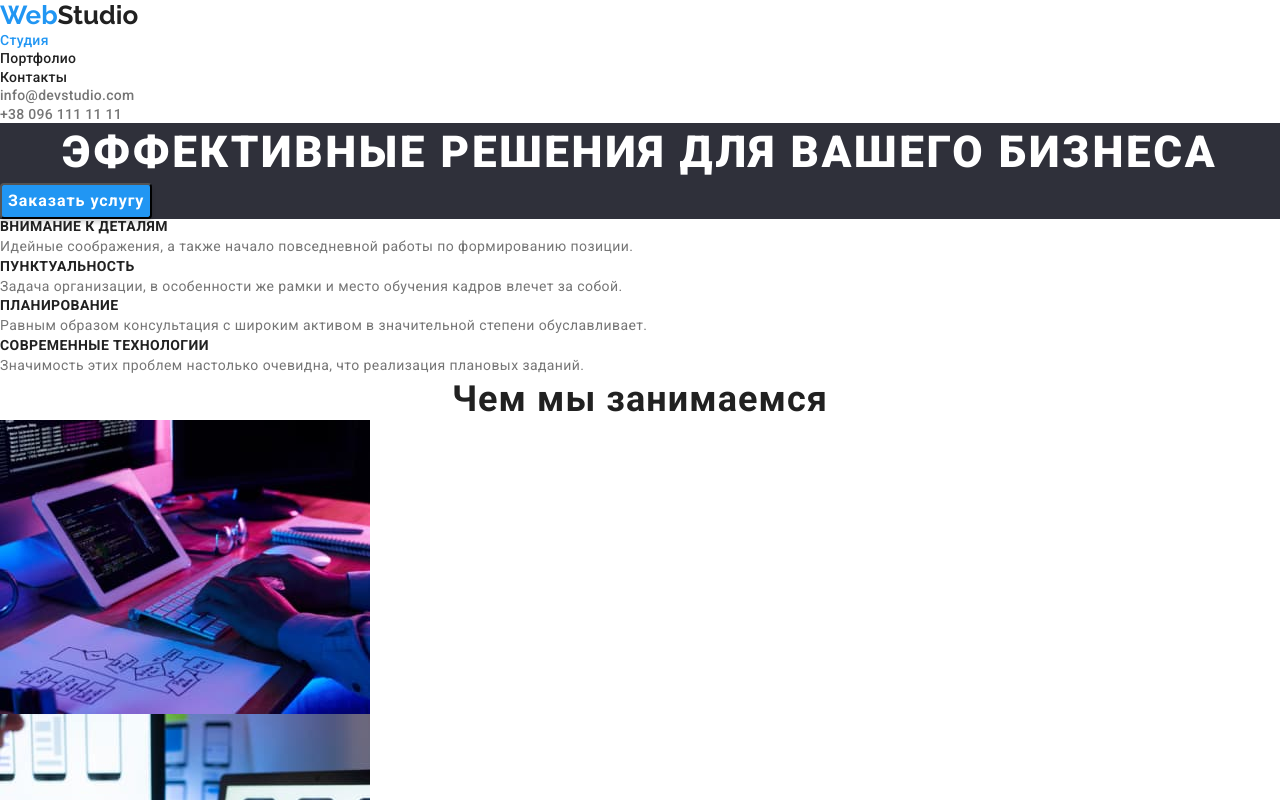
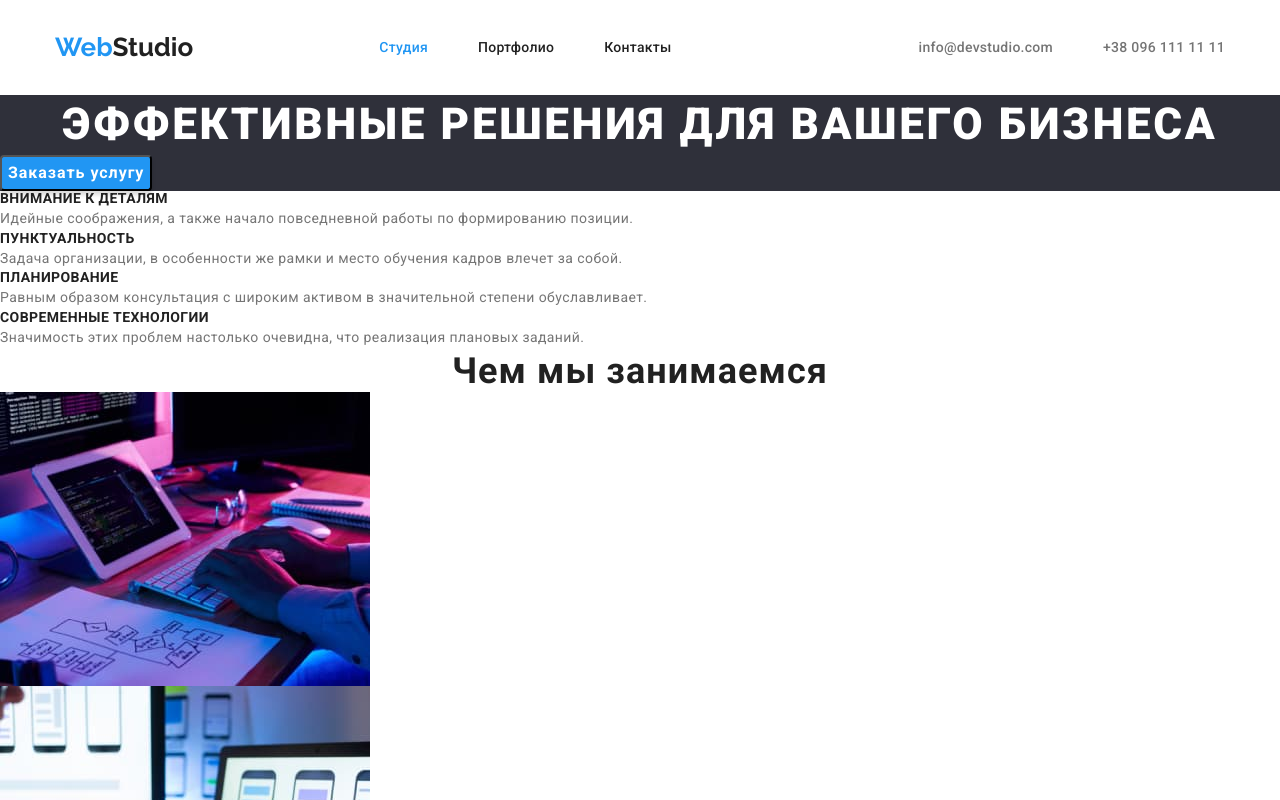
Before and after one commit to RomanKorotaev/goit-markup-hw-03, a plain HTML site: page index.html in a window 1280 px wide. Shown: the top 800 px of the page. Drawn offline with nearby package versions, Linux system fonts and the light colour scheme.

Commit message:
Сделан Хедер

```diff
--- a/css/styles.css
+++ b/css/styles.css
@@ -52,7 +52,50 @@ header {
   background: var(--white-color);
 }
 
+/*  Это патерн для крытия логических заголовков */
+.visually-hidden {
+  position: absolute !important;
+  clip: rect(1px 1px 1px 1px); /* IE6, IE7 */
+  clip: rect(1px, 1px, 1px, 1px);
+  padding: 0 !important;
+  border: 0 !important;
+  height: 1px !important;
+  width: 1px !important;
+  overflow: hidden;
+}
+
+/* ============= COMPONENTS ============= */
+.container {
+  width: 1200px;
+  margin: 0 auto;
+  padding-left: 15px;
+  padding-right: 15px;
+}
+
+/* ============= END COMPONENTS ============= */
+
 /* ============= HEADER ============= */
+.header {
+  display: flex;
+  align-items: center;
+  padding-top: 32px;
+  padding-bottom: 32px;
+}
+
+.header .container {
+  display: flex;
+  align-items: center;
+}
+
+.navigation {
+  display: flex;
+  align-items: center;
+}
+
+.navigation-list {
+  display: flex;
+  align-items: center;
+}
 
 .logo {
   font-family: var(--secondary-font);
@@ -60,6 +103,8 @@ header {
   font-size: 26px;
   line-height: 1.19;
   color: var(--accent-color);
+
+  margin-right: 93px;
 }
 
 /* НЕ ЗНАЮ НУЖНЫ ЛИ ЭТИ ЭФФЕКТЫ НА ЛОГОТИПЕ, НО НА ВСЯКИЙ СЛУЧАЙ СДЕЛАЛ. ПРИМЕНЯЕТСЯ И В ШАПКЕ И В ФУТЕРЕ*/
@@ -74,6 +119,10 @@ header {
 
 .logo-studio-footer {
   color: var(--white-color);
+}
+
+.navigation-item:not(:last-child) {
+  margin-right: 50px;
 }
 
 .navigation-links {
@@ -92,6 +141,15 @@ header {
 .navigation-links > .current {
   color: var(--accent-color);
   font-size: 66;
+}
+
+.header-contacts {
+  margin-left: auto;
+}
+
+.header .header-contacts {
+  display: flex;
+  align-items: center;
 }
 
 .contact-links {
--- a/index.html
+++ b/index.html
@@ -15,20 +15,22 @@
 </head>
 <body>
     <!--Это шапка страницы-->
-    <header>
-        <nav>
-            <a class="link logo" href="#">Web<span class="logo-studio-header logo">Studio </span></a>
-            <ul class="list" >
-                <li> <a class="link current navigation-links" href="#">Студия</a></li>
-                <li> <a class="link navigation-links" href="./portfolio.html">Портфолио</a></li>
-                <li> <a class="link navigation-links" href="#">Контакты</a></li>
+    <header class="header ">
+        <div class="container">
+            <nav class="navigation">
+                <a class="link logo" href="#">Web<span class="logo-studio-header logo">Studio </span></a>
+                <ul class="list navigation-list" >
+                    <li class="navigation-item"> <a class="link current navigation-links" href="#">Студия</a></li>
+                    <li class="navigation-item"> <a class="link navigation-links" href="./portfolio.html">Портфолио</a></li>
+                    <li class="navigation-item"> <a class="link navigation-links" href="#">Контакты</a></li>
+                </ul>
+            </nav>
+
+            <ul class="list navigation-list header-contacts">
+                <li class="navigation-item"> <a class="link contact-links" href="info@devstudio.com">info@devstudio.com</a></li>
+                <li class="navigation-item"> <a class="link contact-links" href="tel:+380961111111">+38 096 111 11 11</a></li>
             </ul>
-         </nav>
-
-         <ul class="list">
-             <li> <a class="link contact-links" href="info@devstudio.com">info@devstudio.com</a></li>
-             <li> <a class="link contact-links" href="tel:+380961111111">+38 096 111 11 11</a></li>
-         </ul>
+        </div>
     </header>
 
     <!-- Это основной уникальный контен данной страницы-->
@@ -41,7 +43,7 @@
         <!-- ADVANTAGES SECTION -->
         <section>
             <!--Это логический заголовок секции, который не будет отображаться на странице, но нужен по семантике -->
-            <h2 hidden>Наши преимущества</h2>
+            <h2 class="visually-hidden">Наши преимущества</h2>
             <ul class="list">
                 <li>
                     <h3 class="advantages-title">Внимание к деталям</h3>
```
Also changed, not shown: portfolio.html (+1 -1 lines).
